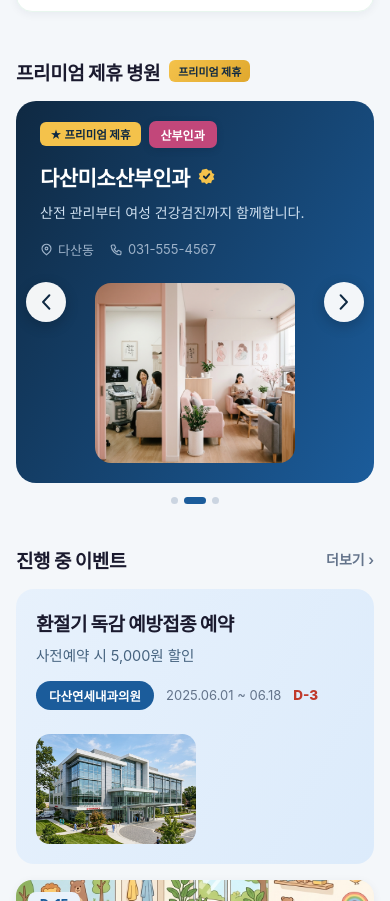
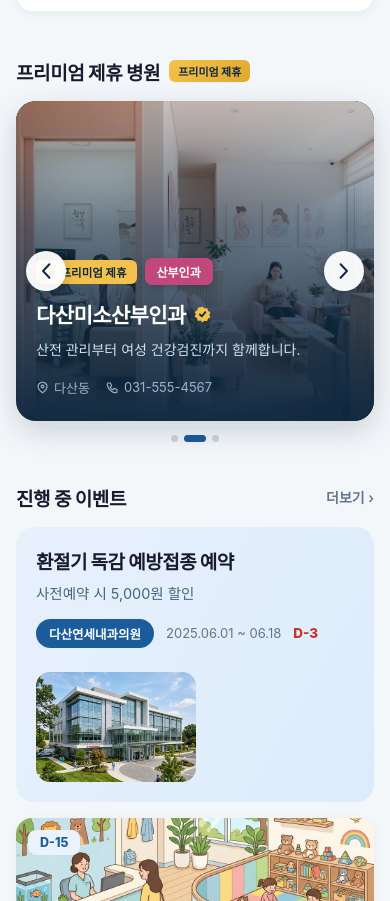
Before and after one commit to newrion-maker/medilink-web, a React (Vite) app: page / in a window 390 px wide. Shown: the part 3457-4358 px from the top of the page. Built offline with nearby package versions, Linux system fonts and the light colour scheme; a web font is replaced by a local one.

Commit message:
style: optimize premium banner card on mobile to use full cover background image with elegant text overlay

```diff
--- a/src/index.css
+++ b/src/index.css
@@ -80,11 +80,35 @@ html, body {
 
 @media (max-width: 640px) {
   .premium-banner {
-    padding: clamp(20px, 3vw, 24px) 24px !important;
-    justify-content: center !important;
+    position: relative !important;
+    padding: 0 !important;
+    display: block !important;
+    min-height: 320px;
+    border-radius: 20px;
+    box-shadow: 0 10px 30px rgba(15,41,66,0.18) !important;
+    overflow: hidden;
+  }
+  .premium-banner-content {
+    position: relative !important;
+    z-index: 2 !important;
+    background: linear-gradient(to top, rgba(15,41,66,0.98) 0%, rgba(15,41,66,0.6) 60%, rgba(15,41,66,0.1) 100%) !important;
+    padding: 30px 20px 24px !important;
+    min-height: 320px !important;
+    display: flex !important;
+    flex-direction: column !important;
+    justify-content: flex-end !important;
+    border-radius: 20px;
   }
   .premium-banner-img {
-    margin: 8px auto 0 !important;
+    position: absolute !important;
+    inset: 0 !important;
+    width: 100% !important;
+    height: 100% !important;
+    border-radius: 20px !important;
+    z-index: 1 !important;
+    margin: 0 !important;
+    background-size: cover !important;
+    background-position: center !important;
   }
 }
 
--- a/src/pages/Home.jsx
+++ b/src/pages/Home.jsx
@@ -148,7 +148,7 @@ export default function Home() {
           </div>
           <div onMouseEnter={() => setPremPaused(true)} onMouseLeave={() => setPremPaused(false)} style={{ position: 'relative' }}>
             <div onClick={() => navigate(`/hospital/${premHospital.id}`)} className="hover-transform-shadow premium-banner">
-              <div style={{ flex: '1 1 320px', minWidth: 0 }}>
+              <div className="premium-banner-content" style={{ flex: '1 1 320px', minWidth: 0 }}>
                 <div style={{ display: 'flex', alignItems: 'center', gap: '8px', flexWrap: 'wrap' }}>
                   <span style={{ display: 'inline-flex', alignItems: 'center', gap: '4px', background: '#F4C24B', color: '#0F2942', fontSize: '11.5px', fontWeight: 800, padding: '4px 10px', borderRadius: '6px' }}>★ 프리미엄 제휴</span>
                   <span style={catColorStrong(premHospital.cats[0])}>{premHospital.cats.join(' · ')}</span>
```
